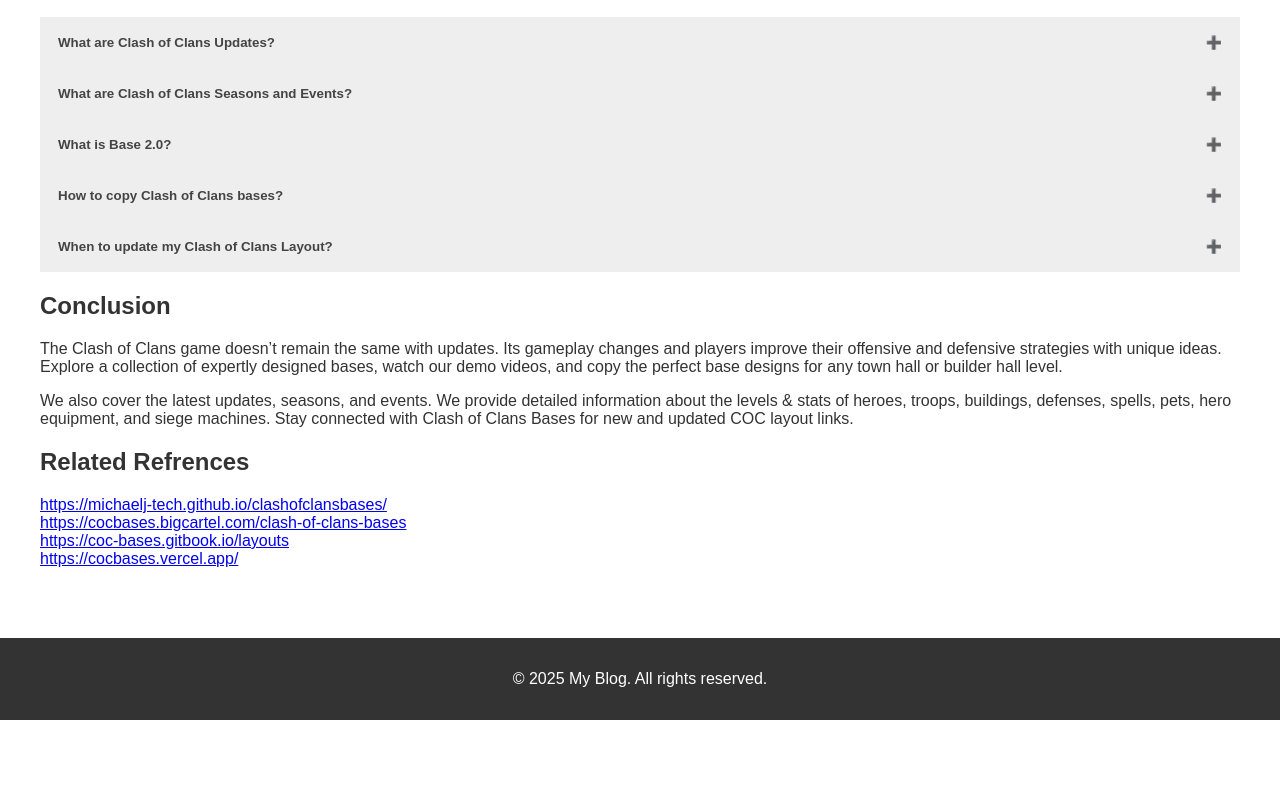
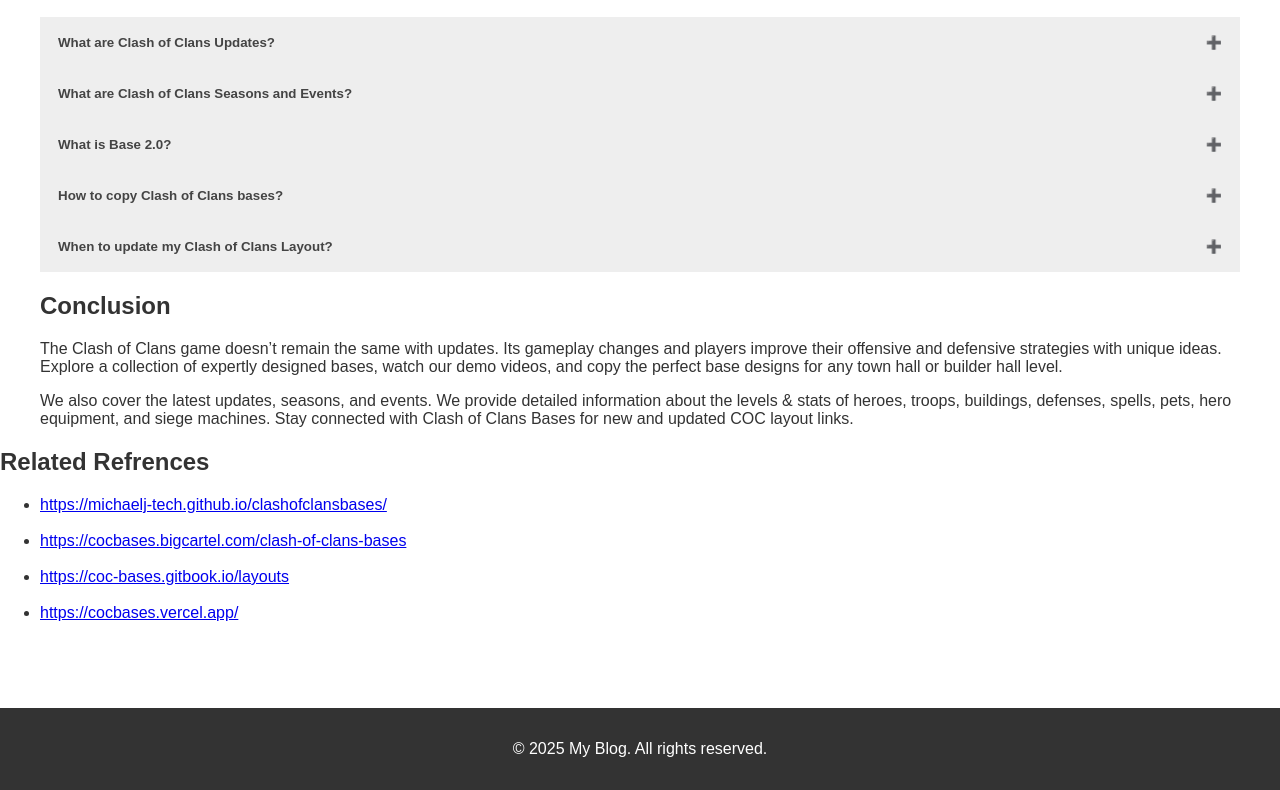
Before and after one commit to michaelj-tech/clashofclansbases, a plain HTML site: page index.html in a window 1280 px wide. Shown: the part 5885-6675 px from the top of the page. Before the commit the page ends 6605 px from the top, so only its background shows below. Drawn offline with Linux system fonts and the light colour scheme.

Commit message:
Update index.html

```diff
--- a/index.html
+++ b/index.html
@@ -442,12 +442,15 @@
                 & stats of heroes, troops, buildings, defenses, spells, pets, hero equipment, and siege machines. Stay
                 connected with Clash of Clans Bases for new and updated COC layout links.</p>
         </section>
+            </section>
             <section style="padding-bottom: 70px;">
             <h2>Related Refrences</h2>
-            <a href="https://michaelj-tech.github.io/clashofclansbases/">https://michaelj-tech.github.io/clashofclansbases/</a><br>
-            <a href="https://cocbases.bigcartel.com/clash-of-clans-bases">https://cocbases.bigcartel.com/clash-of-clans-bases</a><br>
-            <a href="https://coc-bases.gitbook.io/layouts">https://coc-bases.gitbook.io/layouts</a><br>
-            <a href="https://cocbases.vercel.app/">https://cocbases.vercel.app/</a>
+            <ul>
+                <li><a href="https://michaelj-tech.github.io/clashofclansbases/">https://michaelj-tech.github.io/clashofclansbases/</a></li><br>
+                <li><a href="https://cocbases.bigcartel.com/clash-of-clans-bases">https://cocbases.bigcartel.com/clash-of-clans-bases</a></li><br>
+                <li><a href="https://coc-bases.gitbook.io/layouts">https://coc-bases.gitbook.io/layouts</a></li><br>
+                <li><a href="https://cocbases.vercel.app/">https://cocbases.vercel.app/</a></li>
+            </ul>
             </section>
     </section>
 
```
